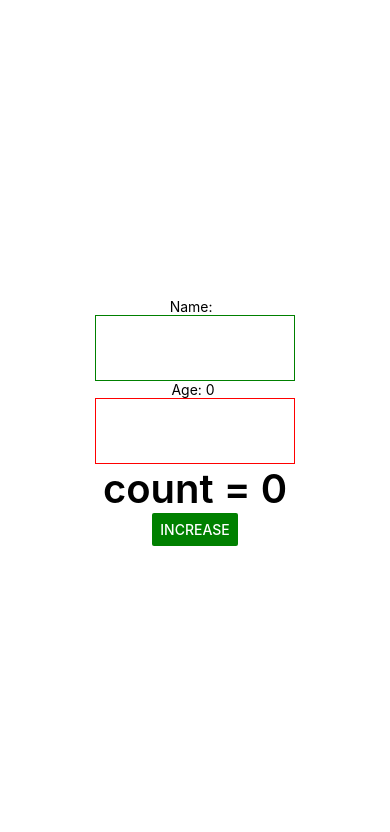
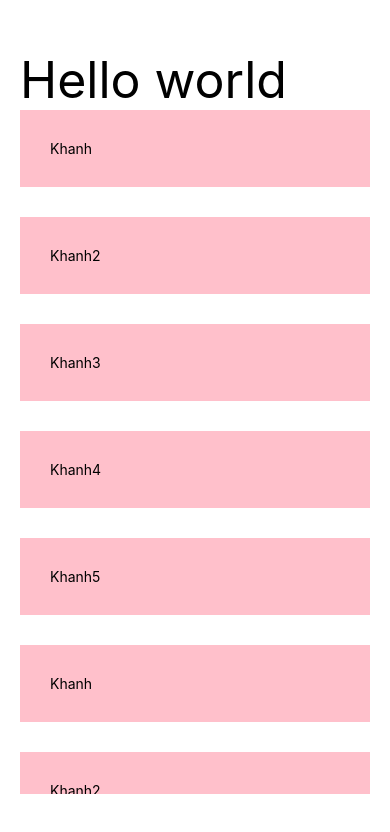
Before and after one commit to nguyenduykhanhit04/My-React-Native, a React Native app: screen / in a window 390 px wide. Shown: the top 832 px of the page. Built offline with nearby package versions, Linux system fonts and the light colour scheme.

Commit message:
Array sử dụng map để hiển thị ra mảng + ScrollView để vuốt lên xuống giao diện

```diff
--- a/App.tsx
+++ b/App.tsx
@@ -1,84 +1,54 @@
 import { useState } from 'react';
-import { Button, StyleSheet, Text, TextInput, View } from 'react-native';
+import { Button, ScrollView, StyleSheet, Text, TextInput, View } from 'react-native';
 
 export default function App() {
 
-  const [count, setCount ] = useState<number>(0);
-  const [name, setName ] = useState<string>("");
-  const [age, setAge ] = useState<number>(0);
-  // jsx: javascript xml
+  const [students, setStudents] = useState([
+    {id: 1, name: "Khanh", age: 18},
+    {id: 2, name: "Khanh2", age: 19},
+    {id: 3, name: "Khanh3", age: 13},
+    {id: 4, name: "Khanh4", age: 14},
+    {id: 5, name: "Khanh5", age: 15},
+    {id: 6, name: "Khanh", age: 18},
+    {id: 7, name: "Khanh2", age: 19},
+    {id: 8, name: "Khanh3", age: 13},
+    {id: 9, name: "Khanh4", age: 14},
+    {id: 10, name: "Khanh5", age: 15},
+    {id: 11, name: "Khanh", age: 18},
+    {id: 12, name: "Khanh2", age: 19},
+    {id: 13, name: "Khanh3", age: 13},
+    {id: 14, name: "Khanh4", age: 14},
+    {id: 15, name: "Khanh5", age: 15},
+  ])
+
   return (
     <View style={styles.container}>
-
-      <Text>Name: {name} </Text>
-      <TextInput
-        multiline
-        autoCapitalize={'characters'}
-        onChangeText={(value) => setName(value)}
-        style={{
-          borderColor: "green",
-          borderWidth: 1,
-          width: 200,
-          padding: 15
-        }}
-      />
-
-      <Text>Age: {age} </Text>
-      <TextInput
-        multiline
-        onChangeText={(value) => setAge(+value)}
-        style={{
-          borderColor: "red",
-          borderWidth: 1,
-          width: 200,
-          padding: 15
-        }}
-        keyboardType='numeric'
-        maxLength={2}
-      />
-
-      <Text style={{ fontSize: 40, fontWeight: "600" }}>count = {count}</Text>
-      <View>
-          <Button color={"green"} title='Increase' onPress={() => setCount(count + 1)} />
-      </View>
-
+      <Text style={{ fontSize: 50 }}>Hello world</Text>
+      <ScrollView>
+        { students.map(item => {
+          return (
+            <View key={item.id} style={{
+              padding: 30,
+              backgroundColor: "pink",
+              marginBottom: 30
+            }}>
+                <Text>{item.name}</Text>
+            </View>
+          )
+        })}
+      </ScrollView>
     </View>
   );
 }
 
-// Không có khái niệm CSS trong React Native, chỉ có StyleSheet
 const styles = StyleSheet.create({
   container: {
+    padding: 50,
+    paddingHorizontal: 20,
     flex: 1,
     backgroundColor: '#fff',
-    alignItems: 'center',
-    justifyContent: 'center',
+    // alignItems: 'center',
+    // justifyContent: 'center',
   },
-  text: {
-    color: 'red',
-    fontSize: 20,
-    fontWeight: 'bold',
-  },
-  box: {
-    width: 120,
-    height: 120,
-    backgroundColor: 'green',
-    alignItems: 'center',
-    justifyContent: 'center',
-    borderRadius: 10,
-    borderWidth: 1,
-    borderColor: 'black',
-    margin: 10,
-    padding: 10,
-  },
-  parentText: {
-    color: 'red',
-    fontSize: 20,
-    fontWeight: 'bold',
-  },
-  childText: {
-    color: 'blue',
-    fontSize: 20,
-    fontWeight: 'bold',
-  },
+
 });
```
Also changed, not shown: 1 other file (tests, documents, lock files or other folders).
